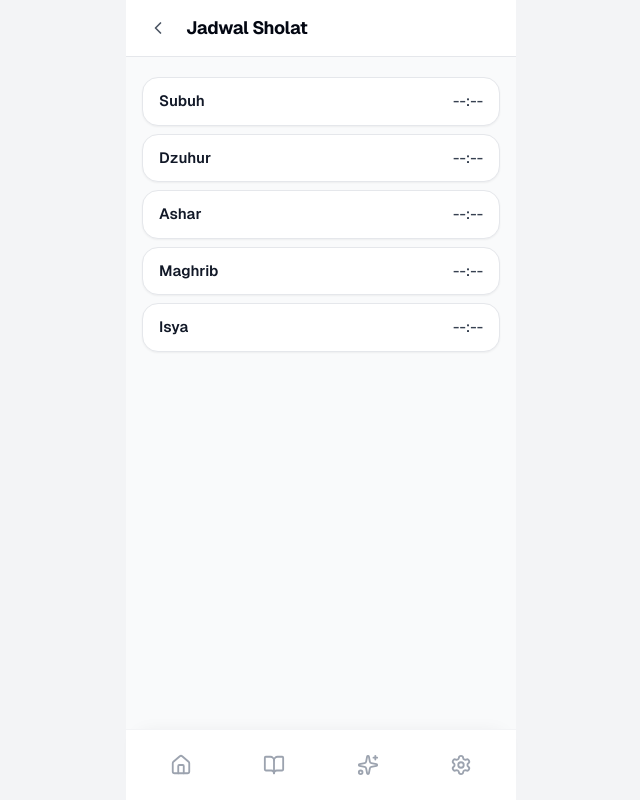
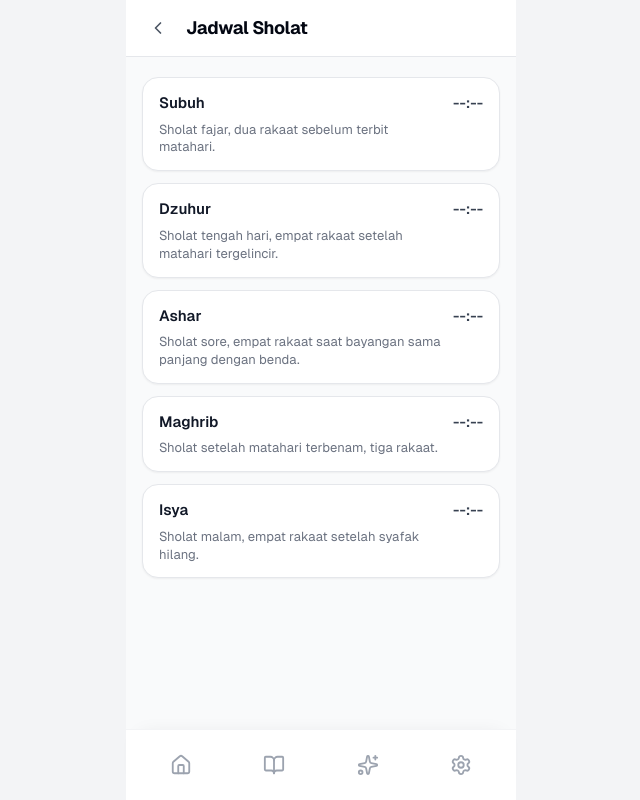
Before and after one commit to lafatha/quran, a Next.js app: page /tracker in a window 1280 px wide. Shown: the whole page, without its empty margins (319-959 px from the left). Built offline with nearby package versions, Linux system fonts and the light colour scheme; no server answers.

Commit message:
penambahan ui

```diff
--- a/app/ai-chat/page.tsx
+++ b/app/ai-chat/page.tsx
@@ -469,11 +469,12 @@ function Sidebar({
       {isOpen && (
         <motion.aside
           key="drawer"
-          initial={{ x: -32, opacity: 0 }}
-          animate={{ x: 0, opacity: 1 }}
-          exit={{ x: -32, opacity: 0 }}
-          transition={{ duration: 0.24, ease: "easeOut" }}
-          className="absolute inset-y-0 left-0 z-10 w-[78%] max-w-[300px]"
+          initial={{ x: "-100%" }}
+          animate={{ x: 0 }}
+          exit={{ x: "-100%" }}
+          transition={{ duration: 0.25, ease: "easeOut" }}
+          style={{ backfaceVisibility: "hidden" }}
+          className="absolute inset-y-0 left-0 z-10 w-[300px]"
         >
           <div className="flex h-full flex-col bg-[linear-gradient(180deg,#022c22_0%,#053d2e_50%,#064e3b_100%)]">
             {/* Decorative top accent */}
@@ -1173,8 +1174,9 @@ export default function AIChatPage() {
       />
 
       <motion.div
-        animate={{ x: sidebarOpen ? 286 : 0 }}
-        transition={{ type: "spring", stiffness: 260, damping: 28 }}
+        animate={{ x: sidebarOpen ? 300 : 0 }}
+        transition={{ duration: 0.25, ease: "easeOut" }}
+        style={{ backfaceVisibility: "hidden" }}
         className="relative z-20 flex h-full flex-col overflow-hidden bg-[linear-gradient(180deg,#eaf5f0_0%,#f4f9f6_30%,#ffffff_100%)]"
       >
         {sidebarOpen && (
--- a/app/doa/page.tsx
+++ b/app/doa/page.tsx
@@ -1,8 +1,9 @@
 "use client";
 
 import { useEffect, useState, useRef } from "react";
+import Link from "next/link";
 import { motion, AnimatePresence } from "framer-motion";
-import { Search, ChevronDown, BookOpen, X } from "lucide-react";
+import { Search, ChevronDown, BookOpen, X, ChevronLeft } from "lucide-react";
 
 interface DoaItem {
   id: number;
@@ -77,13 +78,22 @@ export default function DoaPage() {
     <div className="min-h-screen bg-[linear-gradient(180deg,#eef7f4_0%,#f7faf8_28%,#ffffff_100%)] pb-28">
       {/* Header */}
       <div className="px-5 pt-5 pb-2">
-        <div>
+        <div className="flex items-start gap-3">
+          <Link
+            href="/"
+            className="mt-1 p-1.5 rounded-xl text-emerald-700 hover:bg-emerald-100 transition-colors"
+            aria-label="Kembali"
+          >
+            <ChevronLeft className="h-5 w-5" strokeWidth={2} />
+          </Link>
+          <div className="min-w-0 flex-1">
             <h1 className="text-[1.85rem] font-bold tracking-tight text-emerald-950">
               Doa & Dzikir
             </h1>
             <p className="mt-0.5 text-sm text-emerald-700/70">
               {loading ? "Memuat doa..." : `${doaList.length} doa tersedia`}
             </p>
+          </div>
         </div>
       </div>
 
--- a/app/page.tsx
+++ b/app/page.tsx
@@ -1,7 +1,7 @@
 "use client";
 
 import { useCallback, useEffect, useState } from "react";
-import { ChevronRight, MoreVertical } from "lucide-react";
+import { ChevronRight } from "lucide-react";
 import Link from "next/link";
 import FeatureGrid from "@/components/FeatureGrid";
 import WeeklyCalendarStrip from "@/components/WeeklyCalendarStrip";
@@ -321,18 +321,9 @@ export default function HomePage() {
       <div className="min-h-screen bg-[linear-gradient(180deg,#eaf5f0_0%,#f4f9f6_30%,#ffffff_100%)] pb-28">
         {/* Header */}
         <div className="px-5 pt-6 pb-2">
-          <div className="flex items-center justify-between gap-3">
-            <p className="text-[19px] font-semibold tracking-tight text-gray-950">
-              Assalamualaikum, {userName}
-            </p>
-            <button
-              type="button"
-              className="p-2 rounded-xl text-gray-500 hover:bg-gray-200 hover:text-gray-700 transition-colors"
-              aria-label="Menu"
-            >
-              <MoreVertical className="h-5 w-5" strokeWidth={2} />
-            </button>
-          </div>
+          <p className="text-[19px] font-semibold tracking-tight text-gray-950">
+            Assalamualaikum, {userName}
+          </p>
         </div>
 
         {/* Weekly Calendar */}
--- a/app/tracker/page.tsx
+++ b/app/tracker/page.tsx
@@ -4,6 +4,7 @@ import { useEffect, useState } from "react";
 import Link from "next/link";
 import { ChevronLeft } from "lucide-react";
 import {
+  getCurrentPrayerName,
   getDateKey,
   getPrayerScheduleForDay,
 } from "@/lib/prayer";
@@ -27,6 +28,14 @@ const PRAYER_LABELS: PrayerScheduleItem[] = [
   { label: "Isya", time: "--:--" },
 ];
 
+const PRAYER_DESCRIPTIONS: Record<string, string> = {
+  Subuh: "Sholat fajar, dua rakaat sebelum terbit matahari.",
+  Dzuhur: "Sholat tengah hari, empat rakaat setelah matahari tergelincir.",
+  Ashar: "Sholat sore, empat rakaat saat bayangan sama panjang dengan benda.",
+  Maghrib: "Sholat setelah matahari terbenam, tiga rakaat.",
+  Isya: "Sholat malam, empat rakaat setelah syafak hilang.",
+};
+
 export default function TrackerPage() {
   const [location, setLocation] = useState<PrayerLocationState>({
     province: "",
@@ -35,6 +44,7 @@ export default function TrackerPage() {
   const [schedule, setSchedule] = useState<PrayerScheduleItem[]>([]);
   const [loading, setLoading] = useState(true);
   const [error, setError] = useState<string | null>(null);
+  const [now, setNow] = useState<Date>(() => new Date());
 
   useEffect(() => {
     const supabase = createClient();
@@ -120,7 +130,13 @@ export default function TrackerPage() {
     });
   }, []);
 
+  useEffect(() => {
+    const intervalId = window.setInterval(() => setNow(new Date()), 60000);
+    return () => window.clearInterval(intervalId);
+  }, []);
+
   const displaySchedule = schedule.length ? schedule : PRAYER_LABELS;
+  const currentPrayerName = getCurrentPrayerName(now, displaySchedule);
   const locationLabel = location.city && location.province
     ? `${location.city}, ${location.province}`
     : null;
@@ -162,20 +178,57 @@ export default function TrackerPage() {
         {loading ? (
           <p className="text-[13px] text-gray-400">Memuat jadwal…</p>
         ) : (
-          <div className="space-y-2">
-            {displaySchedule.map((item) => (
+          <div className="space-y-3">
+            {displaySchedule.map((item) => {
+              const isCurrent = currentPrayerName === item.label;
+              const description = PRAYER_DESCRIPTIONS[item.label];
+
+              return (
                 <div
                   key={item.label}
-                className="flex items-center justify-between rounded-2xl border border-gray-200 bg-white px-4 py-3 shadow-sm"
+                  className={`rounded-2xl border px-4 py-3.5 shadow-sm ${
+                    isCurrent
+                      ? "border-emerald-400 bg-emerald-50 ring-1 ring-emerald-200/60"
+                      : "border-gray-200 bg-white"
+                  }`}
                 >
-                <span className="text-[15px] font-semibold text-gray-900">
+                  <div className="flex items-start justify-between gap-3">
+                    <div className="min-w-0 flex-1">
+                      <div className="flex items-center gap-2 flex-wrap">
+                        <span
+                          className={`text-[15px] font-semibold ${
+                            isCurrent ? "text-emerald-900" : "text-gray-900"
+                          }`}
+                        >
                           {item.label}
                         </span>
-                <span className="text-[15px] font-medium tabular-nums text-gray-700">
+                        {isCurrent && (
+                          <span className="rounded-full bg-emerald-600 px-2 py-0.5 text-[11px] font-semibold uppercase tracking-wide text-white">
+                            Sekarang
+                          </span>
+                        )}
+                      </div>
+                      {description && (
+                        <p
+                          className={`mt-1.5 text-[13px] leading-snug ${
+                            isCurrent ? "text-emerald-800/90" : "text-gray-500"
+                          }`}
+                        >
+                          {description}
+                        </p>
+                      )}
+                    </div>
+                    <span
+                      className={`shrink-0 text-[15px] font-semibold tabular-nums ${
+                        isCurrent ? "text-emerald-800" : "text-gray-700"
+                      }`}
+                    >
                       {item.time}
                     </span>
                   </div>
-            ))}
+                </div>
+              );
+            })}
           </div>
         )}
       </div>
--- a/components/DuaWidget.tsx
+++ b/components/DuaWidget.tsx
@@ -1,26 +1,26 @@
 "use client";
 
-import { HandHeart } from "lucide-react";
+import { UtensilsCrossed } from "lucide-react";
 
 export default function DuaWidget() {
   return (
-    <div className="relative overflow-hidden rounded-[20px] bg-gradient-to-br from-indigo-50 to-white p-4 shadow-sm border border-indigo-100 h-full flex flex-col justify-between">
-      {/* Praying Hands Background */}
-      <div className="absolute right-[-10px] bottom-[-10px] w-28 h-28 opacity-5 pointer-events-none">
-        <HandHeart className="w-full h-full text-indigo-600" strokeWidth={1} />
+    <div className="relative overflow-hidden rounded-[20px] bg-indigo-50 p-4 shadow-sm border border-indigo-100 h-full flex flex-col justify-between">
+      {/* Doa Buka Puasa icon */}
+      <div className="absolute right-[-10px] bottom-[-10px] w-28 h-28 opacity-10 pointer-events-none">
+        <UtensilsCrossed className="w-full h-full text-indigo-600" strokeWidth={1.5} />
       </div>
 
       <div className="relative z-10 flex flex-col items-start mb-2">
-        <div className="text-xs text-gray-500 font-medium">Daily</div>
-        <div className="text-sm font-bold text-black">Dua</div>
+        <div className="text-xs text-gray-500 font-medium">Doa</div>
+        <div className="text-sm font-bold text-black">Doa Buka Puasa</div>
       </div>
 
       <div className="relative z-10 space-y-2 mt-2">
-        <p className="text-xl font-amiri text-right leading-relaxed text-black" dir="rtl">
-          رَبِّ زِدْنِي عِلْمًا
+        <p className="text-lg font-amiri text-right leading-relaxed text-black" dir="rtl">
+          ذَهَبَ الظَّمَأُ وَابْتَلَّتِ الْعُرُوقُ وَثَبَتَ الْأَجْرُ إِنْ شَاءَ اللَّهُ
         </p>
-        <p className="text-[10px] text-gray-600 font-medium line-clamp-2">
-          &ldquo;My Lord, increase me in knowledge.&rdquo;
+        <p className="text-[10px] text-gray-600 font-medium line-clamp-3">
+          Dhahaba al-zama'u wa abtalat al-'uruqu wa thabata al-ajru in syaa Allah. &ldquo;Telah hilang dahaga, urat-urat telah basah, dan pahala telah tetap, insya Allah.&rdquo;
         </p>
       </div>
     </div>
--- a/components/FeatureGrid.tsx
+++ b/components/FeatureGrid.tsx
@@ -1,6 +1,6 @@
 "use client";
 
-import { BookOpen, CalendarCheck, CircleDot, Sparkles } from "lucide-react";
+import { BookOpen, BookMarked, CalendarCheck, Sparkles } from "lucide-react";
 import Link from "next/link";
 
 const features = [
@@ -15,8 +15,8 @@ const features = [
     href: "/ai-chat",
   },
   {
-    label: "Dua",
-    icon: CircleDot,
+    label: "Doa",
+    icon: BookMarked,
     href: "/doa",
   },
   {
--- a/lib/prayer.ts
+++ b/lib/prayer.ts
@@ -106,3 +106,27 @@ export function getPrayerState(date: Date, schedule: PrayerScheduleItem[]) {
     countdown: formatCountdown(remainingMinutes),
   };
 }
+
+/** Returns the label of the prayer we are currently in (from its time until the next). Null if schedule has no valid times. */
+export function getCurrentPrayerName(
+  date: Date,
+  schedule: PrayerScheduleItem[],
+): string | null {
+  if (!schedule.length) {
+    return null;
+  }
+
+  const currentMinutes = date.getHours() * 60 + date.getMinutes();
+
+  for (let i = schedule.length - 1; i >= 0; i--) {
+    const time = schedule[i].time;
+    if (time === "--:--" || time.includes("--")) {
+      return null;
+    }
+    if (getTimeInMinutes(time) <= currentMinutes) {
+      return schedule[i].label;
+    }
+  }
+
+  return schedule[schedule.length - 1].label;
+}
```
Also changed, not shown: app/login/page.tsx (+3 -26 lines), public/mosque.png (added). Lines whose indentation alone changed are shown as unchanged.
